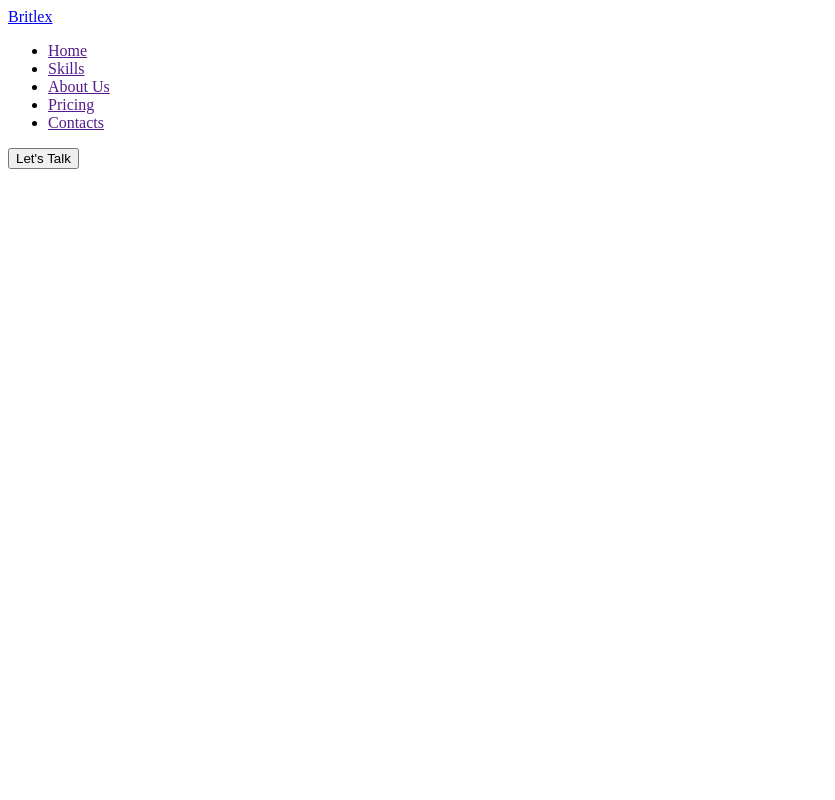
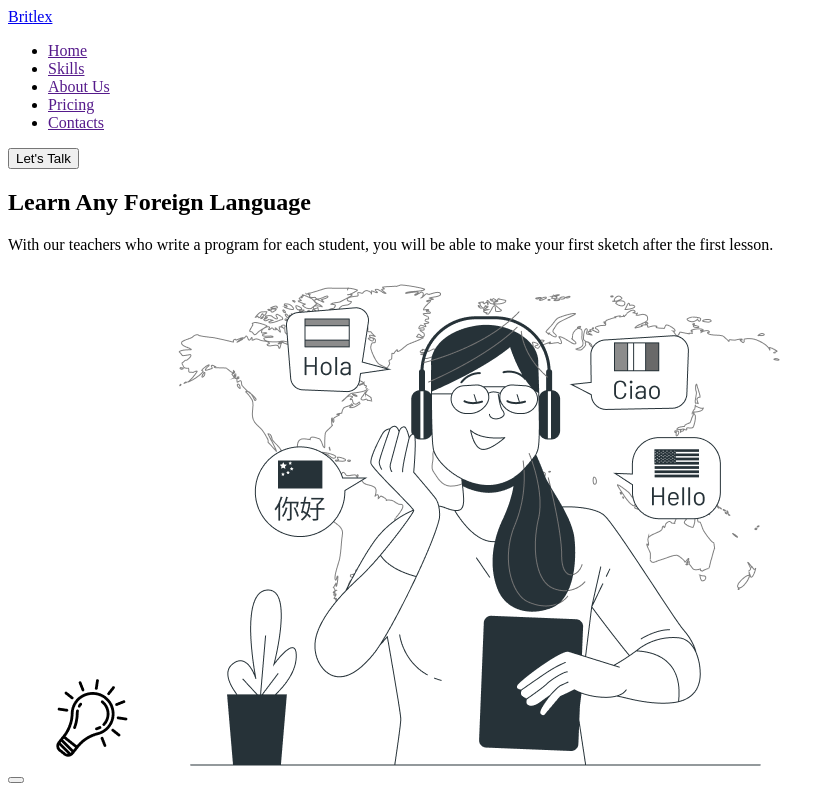
Before and after one commit to dmitriy-aleksieiev/BritLex, a plain HTML site: page index.html in a window 1280 px wide. Shown: the whole page, without its empty margins (0-835 px from the left). Drawn offline with Linux system fonts and the light colour scheme.

Commit message:
08112245

```diff
--- a/index.html
+++ b/index.html
@@ -31,5 +31,19 @@
       </nav>
       <button class="general-button" type="button">Let&#39;s Talk</button>
     </header>
+
+    <main>
+      <!-- Hero section -->
+      <section class="hero">
+        <h1 class="hero__title">Learn Any Foreign Language</h1>
+        <p>
+          With our teachers who write a program for each student, you will be
+          able to make your first sketch after the first lesson.
+        </p>
+        <button class="genetal-button" type="button"></button>
+        <img src="./images/hero/bulb-icon.png" alt="" />
+        <img src="./images/hero/learning-languages.png" alt="" />
+      </section>
+    </main>
   </body>
 </html>
```
Also changed, not shown: images/hero/bulb-icon.png (added), images/hero/learning-languages.png (added).
